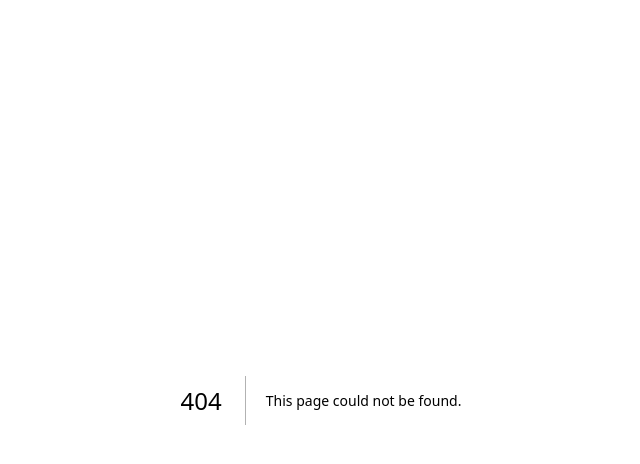
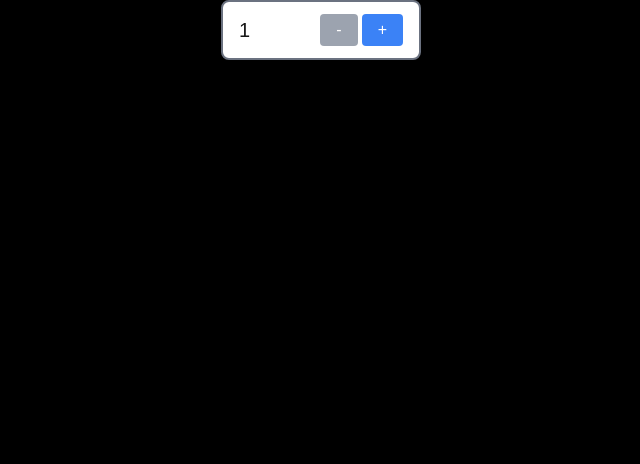
Before and after one commit to caryang2004/cprg306-assignments, a Next.js app: page /week-4 in a window 1280 px wide. Before the commit this address had no page. Shown: the top 464 px of the page, without its empty margins (319-959 px from the left). Built offline with nearby package versions, Linux system fonts and the light colour scheme.

Commit message:
Week 4 Assignment

```diff
--- a/app/layout.js
+++ b/app/layout.js
@@ -13,7 +13,7 @@ const geistMono = localFont({
 });
 
 export const metadata = {
-  title: "Create Next App",
+  title: "Shopping List",
   description: "Generated by create next app",
 };
 
--- a/app/page.js
+++ b/app/page.js
@@ -7,6 +7,7 @@ const HomePage = () => {
       <h1>CPRG 306: Web Development 2 - Assignments</h1>
       <p><Link href={"/week-2"}>Week 2 Assignment</Link></p>
       <p><Link href={"/week-3"}>Week 3 Assignment</Link></p>
+      <p><Link href={"/week-4"}>Week 4 Assignment</Link></p>
 
 
 
--- /dev/null
+++ b/app/week-4/new-item.js
@@ -0,0 +1,52 @@
+"use client"
+
+import { useState } from "react"
+
+
+export default function NewItem(){
+
+    const [quantity, setQuantity] = useState(1);
+
+    const increment  = () =>{
+
+        let currentQuantity = quantity;
+        if(currentQuantity<20){
+            setQuantity(currentQuantity + 1);
+        }
+    }
+
+    const decrement  = () =>{
+
+        let currentQuantity = quantity;
+        if(currentQuantity>1){
+            setQuantity(currentQuantity - 1);
+        }
+    }
+
+    let buttonStyles ="px-4 py-1 bg-blue-500 hover:bg-blue-700 text-white rounded disabled:bg-gray-400"
+
+    return(
+        // <main className="bg-black">
+        // justify-center
+        <div className="flex flex-col items-center justify-start space-y-4 bg-black h-screen">
+
+            <div className="flex justify-between items-center p-4 bg-white border-2 border-gray-500 rounded-lg w-[200px] h-[60px] ">
+
+                <span className="text-xl">{quantity}</span>
+                <div className="flex space-x-1">
+                    <button
+                    className={buttonStyles}
+                    onClick={decrement}
+                    disabled={quantity === 1}
+                    > - </button>
+
+                    <button
+                    className={buttonStyles}
+                    onClick={increment}
+                    disabled={quantity === 20}
+                    > + </button>
+                </div>
+            </div>
+        </div>
+    );
+}
--- /dev/null
+++ b/app/week-4/page.js
@@ -0,0 +1,12 @@
+import NewItem from "./new-item"
+
+export default function CounterPage(){
+
+    let count = 0;
+
+    return(
+        <main>
+            <NewItem/>
+        </main>
+    );
+}
```
